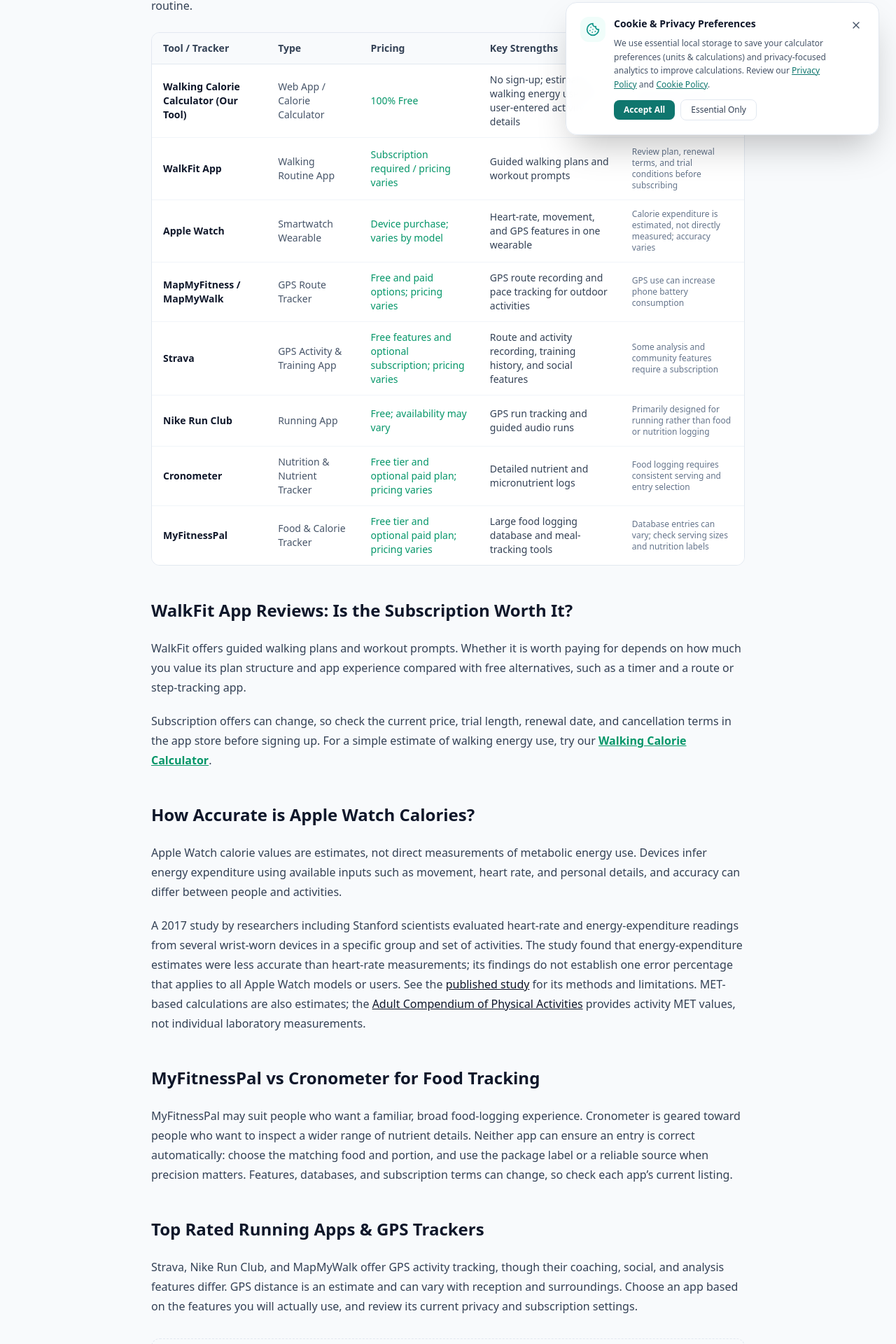
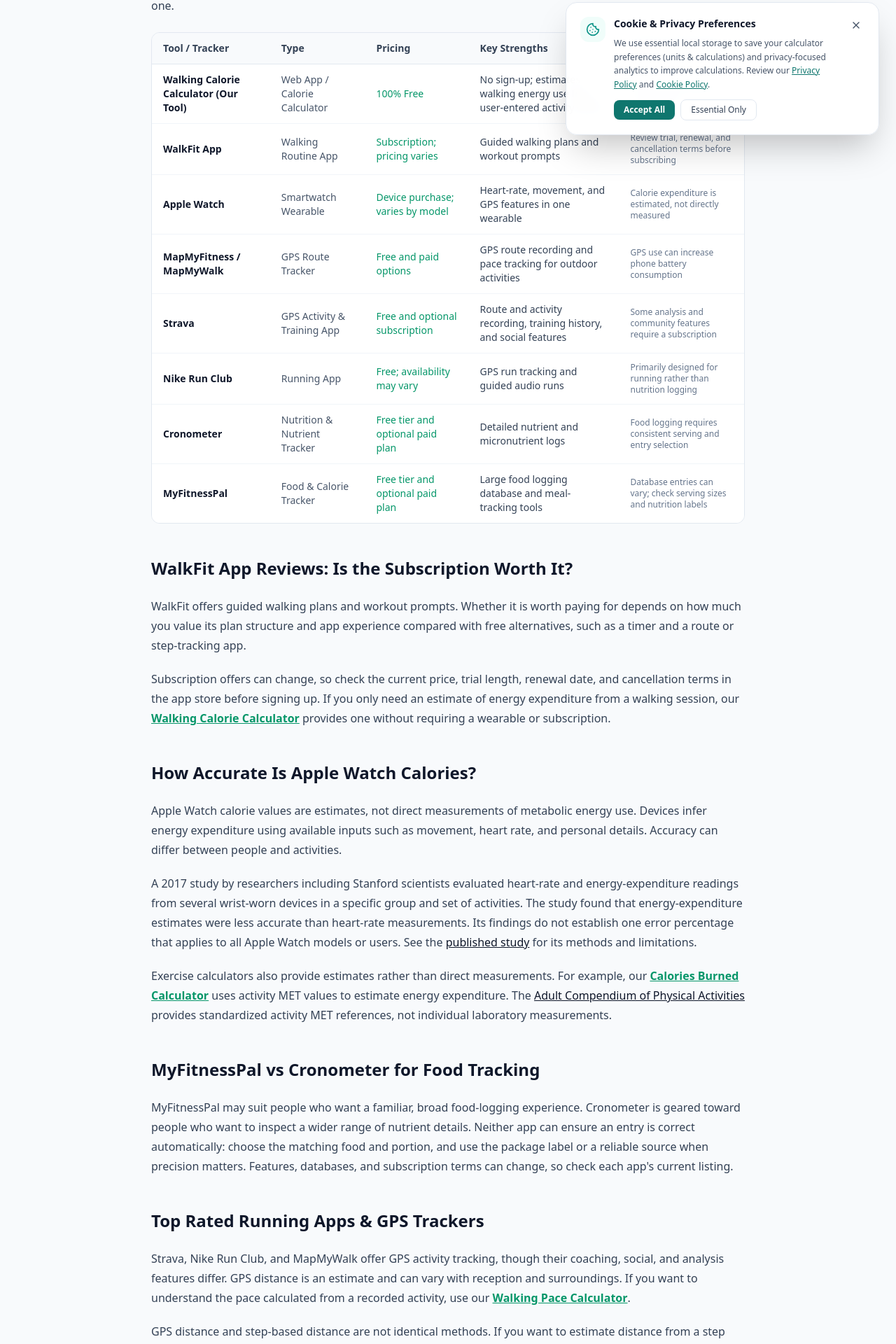
Before and after one commit to zain-taseer-developer/Walking-Calorie-Calculator-2026, a Next.js app: page /fitness-apps-and-trackers in a window 1280 px wide. Shown: the part 591-2511 px from the top of the page at 70% size. Built offline with nearby package versions, Linux system fonts and the light colour scheme; no server answers.

Commit message:
Update calculator functionality and content 8

```diff
--- a/app/fitness-apps-and-trackers/page.tsx
+++ b/app/fitness-apps-and-trackers/page.tsx
@@ -1,3 +1,4 @@
+
 import { Metadata } from "next";
 import Link from "next/link";
 import { Breadcrumbs } from "@/components/layout/Breadcrumbs";
@@ -6,17 +7,19 @@ import { AdSlot } from "@/components/ads/AdSlot";
 import { siteConfig } from "@/site.config";
 import { constructSocialMetadata } from "@/lib/seo";
 
+const pageTitle = "Fitness Apps & Trackers: Reviews, Accuracy & Comparison";
+const pageDescription =
+  "Compare fitness apps, walking trackers and smartwatches. Explore WalkFit reviews, Apple Watch calorie accuracy, GPS tracking and food tracking apps.";
+
 export const metadata: Metadata = {
-  title: "Fitness Apps & Trackers: Reviews, Accuracy & Comparison",
-  description:
-    "Compare fitness apps, walking trackers and smartwatches. Explore WalkFit reviews, Apple Watch calorie accuracy, GPS tracking and free fitness tools.",
+  title: pageTitle,
+  description: pageDescription,
   alternates: {
     canonical: `${siteConfig.CANONICAL_URL}/fitness-apps-and-trackers`,
   },
   ...constructSocialMetadata({
-    title: "Fitness Apps & Trackers: Reviews, Accuracy & Comparison",
-    description:
-      "Compare fitness apps, walking trackers and smartwatches. Explore WalkFit reviews, Apple Watch calorie accuracy, GPS tracking and free fitness tools.",
+    title: pageTitle,
+    description: pageDescription,
     url: `${siteConfig.CANONICAL_URL}/fitness-apps-and-trackers`,
   }),
 };
@@ -28,63 +31,55 @@ const appComparison = [
     price: "100% Free",
     pros: "No sign-up; estimates walking energy use from user-entered activity details",
     cons: "Manual entry; does not record steps or GPS in the background",
-    bestFor: "Estimating walking calories without a wearable",
   },
   {
     name: "WalkFit App",
     category: "Walking Routine App",
-    price: "Subscription required / pricing varies",
+    price: "Subscription; pricing varies",
     pros: "Guided walking plans and workout prompts",
-    cons: "Review plan, renewal terms, and trial conditions before subscribing",
-    bestFor: "Walkers who want a structured plan in an app",
+    cons: "Review trial, renewal, and cancellation terms before subscribing",
   },
   {
     name: "Apple Watch",
     category: "Smartwatch Wearable",
     price: "Device purchase; varies by model",
     pros: "Heart-rate, movement, and GPS features in one wearable",
-    cons: "Calorie expenditure is estimated, not directly measured; accuracy varies",
-    bestFor: "Convenient activity and health tracking",
+    cons: "Calorie expenditure is estimated, not directly measured",
   },
   {
     name: "MapMyFitness / MapMyWalk",
     category: "GPS Route Tracker",
-    price: "Free and paid options; pricing varies",
+    price: "Free and paid options",
     pros: "GPS route recording and pace tracking for outdoor activities",
     cons: "GPS use can increase phone battery consumption",
-    bestFor: "Recording outdoor walking routes",
   },
   {
     name: "Strava",
     category: "GPS Activity & Training App",
-    price: "Free features and optional subscription; pricing varies",
+    price: "Free and optional subscription",
     pros: "Route and activity recording, training history, and social features",
     cons: "Some analysis and community features require a subscription",
-    bestFor: "Tracking outdoor activities and sharing training",
   },
   {
     name: "Nike Run Club",
     category: "Running App",
     price: "Free; availability may vary",
     pros: "GPS run tracking and guided audio runs",
-    cons: "Primarily designed for running rather than food or nutrition logging",
-    bestFor: "Runners looking for guided workouts",
+    cons: "Primarily designed for running rather than nutrition logging",
   },
   {
     name: "Cronometer",
     category: "Nutrition & Nutrient Tracker",
-    price: "Free tier and optional paid plan; pricing varies",
+    price: "Free tier and optional paid plan",
     pros: "Detailed nutrient and micronutrient logs",
     cons: "Food logging requires consistent serving and entry selection",
-    bestFor: "People who want detailed nutrient tracking",
   },
   {
     name: "MyFitnessPal",
     category: "Food & Calorie Tracker",
-    price: "Free tier and optional paid plan; pricing varies",
+    price: "Free tier and optional paid plan",
     pros: "Large food logging database and meal-tracking tools",
     cons: "Database entries can vary; check serving sizes and nutrition labels",
-    bestFor: "Convenient meal and calorie logging",
   },
 ];
 
@@ -107,7 +102,7 @@ const faqs = [
   {
     question: "Which apps can track walks or runs with GPS?",
     answer:
-      "Strava, Nike Run Club, and MapMyWalk can record outdoor activities using a phone's GPS. The experience and available training features differ, and GPS results can be affected by signal conditions, buildings, trees, and device settings. Check the app permissions and battery use before a long outing.",
+      "Strava, Nike Run Club, and MapMyWalk can record outdoor activities using a phone's GPS. The experience and available training features differ, and GPS results can be affected by signal conditions, buildings, trees, and device settings. Check app permissions and battery use before a long outing.",
   },
   {
     question: "How do apps estimate walking distance and calories?",
@@ -122,7 +117,10 @@ export default function FitnessAppsAndTrackersPage() {
       <Breadcrumbs
         items={[
           { label: "Home", href: "/" },
-          { label: "Fitness Apps & Trackers", href: "/fitness-apps-and-trackers" },
+          {
+            label: "Fitness Apps & Trackers",
+            href: "/fitness-apps-and-trackers",
+          },
         ]}
       />
 
@@ -131,39 +129,65 @@ export default function FitnessAppsAndTrackersPage() {
           Fitness Apps, Smartwatches & Trackers Review
         </h1>
         <p className="mt-3 text-lg text-slate-600 dark:text-slate-300">
-          Independent, science-backed comparison of the WalkFit app, Apple Watch calorie accuracy, top-rated walking and running apps, and non-watch fitness trackers.
+          Compare walking apps, smartwatches, GPS trackers, and food-logging
+          tools. Explore WalkFit reviews, Apple Watch calorie accuracy, and
+          the features and limitations of popular fitness trackers.
         </p>
       </header>
 
       <AdSlot slotId="trackers-top" format="horizontal" />
 
-      {/* Main Content */}
       <section className="prose prose-slate mt-10 max-w-none dark:prose-invert">
         <h2>Comparison: Top Health Tracking Apps & Hardware</h2>
         <p>
-          These tools serve different purposes: some record routes or workouts, some help log food, and others estimate calories from manually entered activity details. Compare the features and limitations that matter for your routine.
+          These tools serve different purposes: some record routes or
+          workouts, some help log food, and others estimate calories from
+          manually entered activity details. Compare their main features and
+          limitations before choosing one.
         </p>
 
-        {/* Comparison Table */}
         <div className="not-prose my-6 overflow-x-auto rounded-xl border border-slate-200 dark:border-slate-800">
           <table className="min-w-full divide-y divide-slate-200 text-left text-sm dark:divide-slate-800">
             <thead className="bg-slate-50 dark:bg-slate-900">
               <tr>
-                <th className="px-4 py-3 font-semibold text-slate-700 dark:text-slate-300">Tool / Tracker</th>
-                <th className="px-4 py-3 font-semibold text-slate-700 dark:text-slate-300">Type</th>
-                <th className="px-4 py-3 font-semibold text-slate-700 dark:text-slate-300">Pricing</th>
-                <th className="px-4 py-3 font-semibold text-slate-700 dark:text-slate-300">Key Strengths</th>
-                <th className="px-4 py-3 font-semibold text-slate-700 dark:text-slate-300">Known Limitations</th>
+                <th className="px-4 py-3 font-semibold text-slate-700 dark:text-slate-300">
+                  Tool / Tracker
+                </th>
+                <th className="px-4 py-3 font-semibold text-slate-700 dark:text-slate-300">
+                  Type
+                </th>
+                <th className="px-4 py-3 font-semibold text-slate-700 dark:text-slate-300">
+                  Pricing
+                </th>
+                <th className="px-4 py-3 font-semibold text-slate-700 dark:text-slate-300">
+                  Key Strengths
+                </th>
+                <th className="px-4 py-3 font-semibold text-slate-700 dark:text-slate-300">
+                  Known Limitations
+                </th>
               </tr>
             </thead>
             <tbody className="divide-y divide-slate-100 bg-white dark:divide-slate-800 dark:bg-slate-950">
               {appComparison.map((app) => (
-                <tr key={app.name} className="hover:bg-slate-50/70 dark:hover:bg-slate-900/50">
-                  <td className="px-4 py-3 font-bold text-slate-900 dark:text-slate-100">{app.name}</td>
-                  <td className="px-4 py-3 text-slate-600 dark:text-slate-400">{app.category}</td>
-                  <td className="px-4 py-3 text-emerald-600 dark:text-emerald-400">{app.price}</td>
-                  <td className="px-4 py-3 text-slate-700 dark:text-slate-300">{app.pros}</td>
-                  <td className="px-4 py-3 text-xs text-slate-500 dark:text-slate-400">{app.cons}</td>
+                <tr
+                  key={app.name}
+                  className="hover:bg-slate-50/70 dark:hover:bg-slate-900/50"
+                >
+                  <td className="px-4 py-3 font-bold text-slate-900 dark:text-slate-100">
+                    {app.name}
+                  </td>
+                  <td className="px-4 py-3 text-slate-600 dark:text-slate-400">
+                    {app.category}
+                  </td>
+                  <td className="px-4 py-3 text-emerald-600 dark:text-emerald-400">
+                    {app.price}
+                  </td>
+                  <td className="px-4 py-3 text-slate-700 dark:text-slate-300">
+                    {app.pros}
+                  </td>
+                  <td className="px-4 py-3 text-xs text-slate-500 dark:text-slate-400">
+                    {app.cons}
+                  </td>
                 </tr>
               ))}
             </tbody>
@@ -172,32 +196,106 @@ export default function FitnessAppsAndTrackersPage() {
 
         <h2>WalkFit App Reviews: Is the Subscription Worth It?</h2>
         <p>
-          WalkFit offers guided walking plans and workout prompts. Whether it is worth paying for depends on how much you value its plan structure and app experience compared with free alternatives, such as a timer and a route or step-tracking app.
+          WalkFit offers guided walking plans and workout prompts. Whether
+          it is worth paying for depends on how much you value its plan
+          structure and app experience compared with free alternatives, such
+          as a timer and a route or step-tracking app.
         </p>
         <p>
-          Subscription offers can change, so check the current price, trial length, renewal date, and cancellation terms in the app store before signing up. For a simple estimate of walking energy use, try our <Link href="/" className="font-semibold text-emerald-600 hover:underline dark:text-emerald-400">Walking Calorie Calculator</Link>.
+          Subscription offers can change, so check the current price, trial
+          length, renewal date, and cancellation terms in the app store before
+          signing up. If you only need an estimate of energy expenditure from
+          a walking session, our{" "}
+          <Link
+            href="/"
+            className="font-semibold text-emerald-600 hover:underline dark:text-emerald-400"
+          >
+            Walking Calorie Calculator
+          </Link>{" "}
+          provides one without requiring a wearable or subscription.
         </p>
 
-        <h2>How Accurate is Apple Watch Calories?</h2>
+        <h2>How Accurate Is Apple Watch Calories?</h2>
         <p>
-          Apple Watch calorie values are estimates, not direct measurements of metabolic energy use. Devices infer energy expenditure using available inputs such as movement, heart rate, and personal details, and accuracy can differ between people and activities.
+          Apple Watch calorie values are estimates, not direct measurements
+          of metabolic energy use. Devices infer energy expenditure using
+          available inputs such as movement, heart rate, and personal details.
+          Accuracy can differ between people and activities.
         </p>
         <p>
-          A 2017 study by researchers including Stanford scientists evaluated heart-rate and energy-expenditure readings from several wrist-worn devices in a specific group and set of activities. The study found that energy-expenditure estimates were less accurate than heart-rate measurements; its findings do not establish one error percentage that applies to all Apple Watch models or users. See the{" "}
-          <a href="https://doi.org/10.3390/jpm7020003" target="_blank" rel="noopener noreferrer">published study</a>{" "}
-          for its methods and limitations. MET-based calculations are also estimates; the{" "}
-          <a href="https://pacompendium.com/" target="_blank" rel="noopener noreferrer">Adult Compendium of Physical Activities</a>{" "}
-          provides activity MET values, not individual laboratory measurements.
+          A 2017 study by researchers including Stanford scientists evaluated
+          heart-rate and energy-expenditure readings from several wrist-worn
+          devices in a specific group and set of activities. The study found
+          that energy-expenditure estimates were less accurate than
+          heart-rate measurements. Its findings do not establish one error
+          percentage that applies to all Apple Watch models or users. See the{" "}
+          <a
+            href="https://doi.org/10.3390/jpm7020003"
+            target="_blank"
+            rel="noopener noreferrer"
+          >
+            published study
+          </a>{" "}
+          for its methods and limitations.
+        </p>
+        <p>
+          Exercise calculators also provide estimates rather than direct
+          measurements. For example, our{" "}
+          <Link
+            href="/calories-burned-calculator"
+            className="font-semibold text-emerald-600 hover:underline dark:text-emerald-400"
+          >
+            Calories Burned Calculator
+          </Link>{" "}
+          uses activity MET values to estimate energy expenditure. The{" "}
+          <a
+            href="https://pacompendium.com/"
+            target="_blank"
+            rel="noopener noreferrer"
+          >
+            Adult Compendium of Physical Activities
+          </a>{" "}
+          provides standardized activity MET references, not individual
+          laboratory measurements.
         </p>
 
         <h2>MyFitnessPal vs Cronometer for Food Tracking</h2>
         <p>
-          MyFitnessPal may suit people who want a familiar, broad food-logging experience. Cronometer is geared toward people who want to inspect a wider range of nutrient details. Neither app can ensure an entry is correct automatically: choose the matching food and portion, and use the package label or a reliable source when precision matters. Features, databases, and subscription terms can change, so check each app’s current listing.
+          MyFitnessPal may suit people who want a familiar, broad food-logging
+          experience. Cronometer is geared toward people who want to inspect
+          a wider range of nutrient details. Neither app can ensure an entry
+          is correct automatically: choose the matching food and portion,
+          and use the package label or a reliable source when precision
+          matters. Features, databases, and subscription terms can change,
+          so check each app&apos;s current listing.
         </p>
 
         <h2>Top Rated Running Apps & GPS Trackers</h2>
         <p>
-          Strava, Nike Run Club, and MapMyWalk offer GPS activity tracking, though their coaching, social, and analysis features differ. GPS distance is an estimate and can vary with reception and surroundings. Choose an app based on the features you will actually use, and review its current privacy and subscription settings.
+          Strava, Nike Run Club, and MapMyWalk offer GPS activity tracking,
+          though their coaching, social, and analysis features differ. GPS
+          distance is an estimate and can vary with reception and surroundings.
+          If you want to understand the pace calculated from a recorded
+          activity, use our{" "}
+          <Link
+            href="/walking-pace-calculator"
+            className="font-semibold text-emerald-600 hover:underline dark:text-emerald-400"
+          >
+            Walking Pace Calculator
+          </Link>
+          .
+        </p>
+        <p>
+          GPS distance and step-based distance are not identical methods.
+          If you want to estimate distance from a step count without GPS, our{" "}
+          <Link
+            href="/steps-to-miles-calculator"
+            className="font-semibold text-emerald-600 hover:underline dark:text-emerald-400"
+          >
+            Steps to Miles Calculator
+          </Link>{" "}
+          can help. Choose an app based on the features you will actually use,
+          and review its current privacy and subscription settings.
         </p>
       </section>
 
@@ -208,22 +306,6 @@ export default function FitnessAppsAndTrackersPage() {
       <div className="mt-12">
         <FAQSection faqs={faqs} />
       </div>
-
-      {/* Internal Navigation to Flagship Tool */}
-      <div className="mt-12 rounded-2xl bg-gradient-to-r from-emerald-600 to-teal-700 p-8 text-white shadow-lg">
-        <h3 className="text-2xl font-bold">Calculate Your Walking Calories for Free</h3>
-        <p className="mt-2 text-emerald-100">
-          Estimate walking calories from your activity details with our free calculator—no account required.
-        </p>
-        <div className="mt-6">
-          <Link
-            href="/"
-            className="inline-flex items-center rounded-xl bg-white px-6 py-3 font-bold text-emerald-800 shadow transition hover:bg-emerald-50"
-          >
-            Open Walking Calorie Calculator →
-          </Link>
-        </div>
-      </div>
     </div>
   );
 }
```
